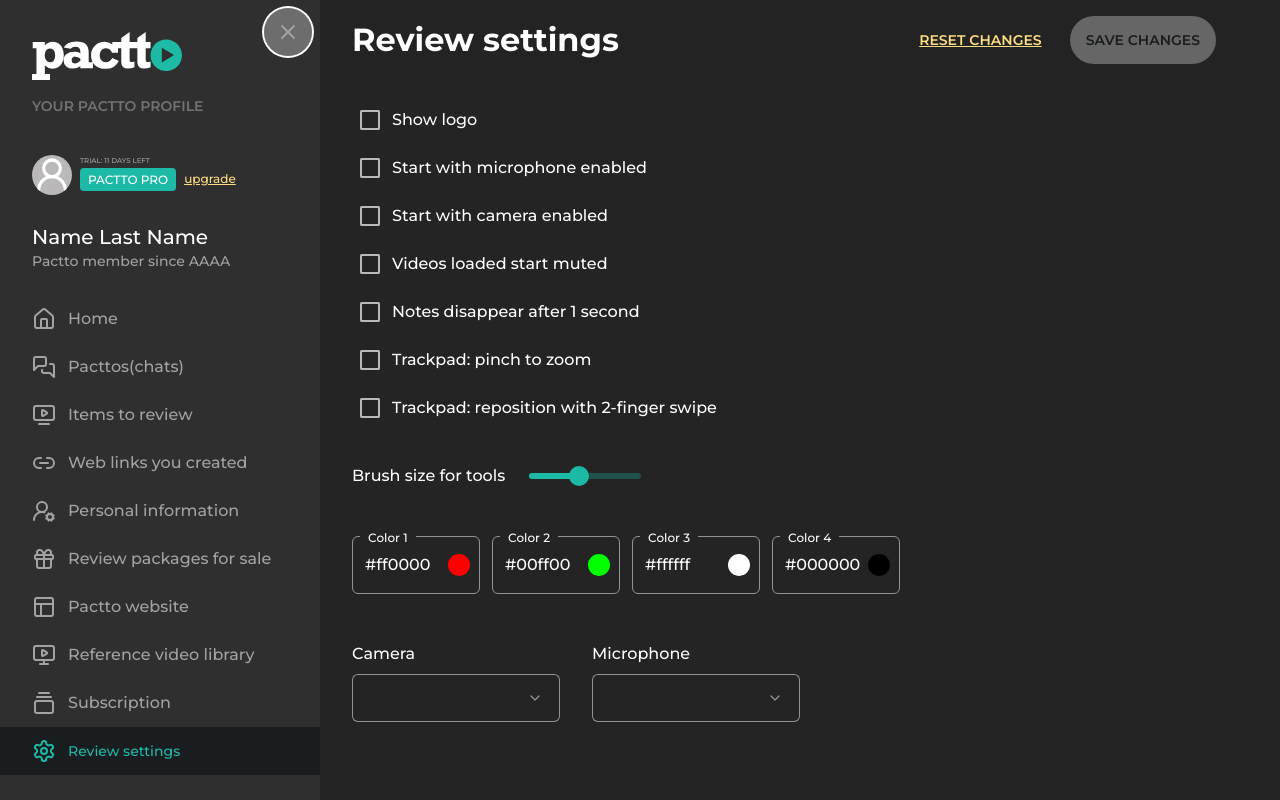
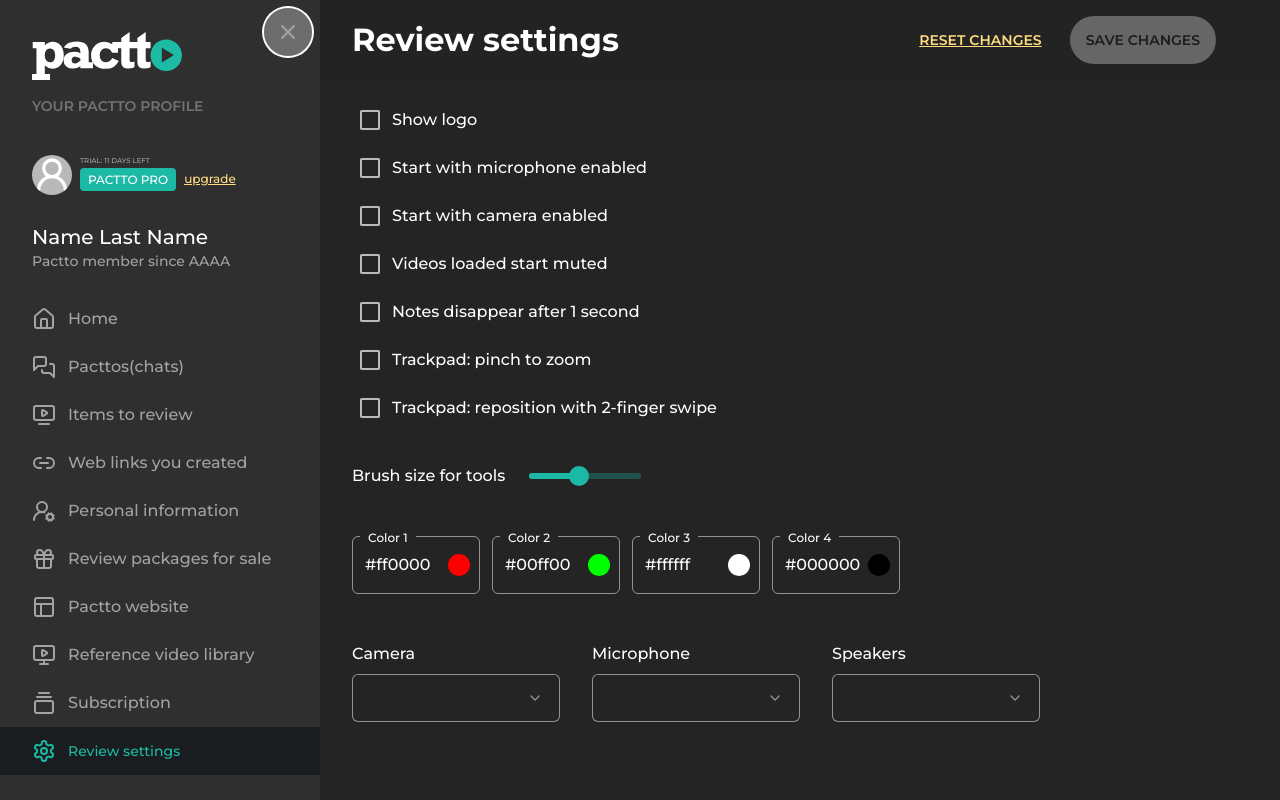
Before and after one commit to codi-Andre/pactto, a React (Vite) app: page /review-settings in a window 1280 px wide. Built offline with nearby package versions, Linux system fonts and the light colour scheme.

Commit message:
style: finish last touches

```diff
--- a/src/components/dashboard-header/dashboard-header.tsx
+++ b/src/components/dashboard-header/dashboard-header.tsx
@@ -25,7 +25,7 @@ export function DashBoardHeader({ children, title }: DashBoardHeaderProps) {
         <Menu />
       </Button>
 
-      <h2 className="min-w-60 flex-1 text-xl font-bold lg:text-3xl">{title}</h2>
+      <h2 className="flex-1 text-3xl font-bold">{title}</h2>
 
       {children}
     </header>
--- a/src/pages/review-settings/review-settings.tsx
+++ b/src/pages/review-settings/review-settings.tsx
@@ -61,6 +61,10 @@ export function ReviewSettings() {
               Microphone
               <Select id="Microphone" list={[" "]} flex1 />
             </label>
+            <label className="flex flex-col gap-2" htmlFor="Microphone">
+              Speakers
+              <Select id="Microphone" list={[" "]} flex1 />
+            </label>
           </div>
         </fieldset>
       </form>
```
